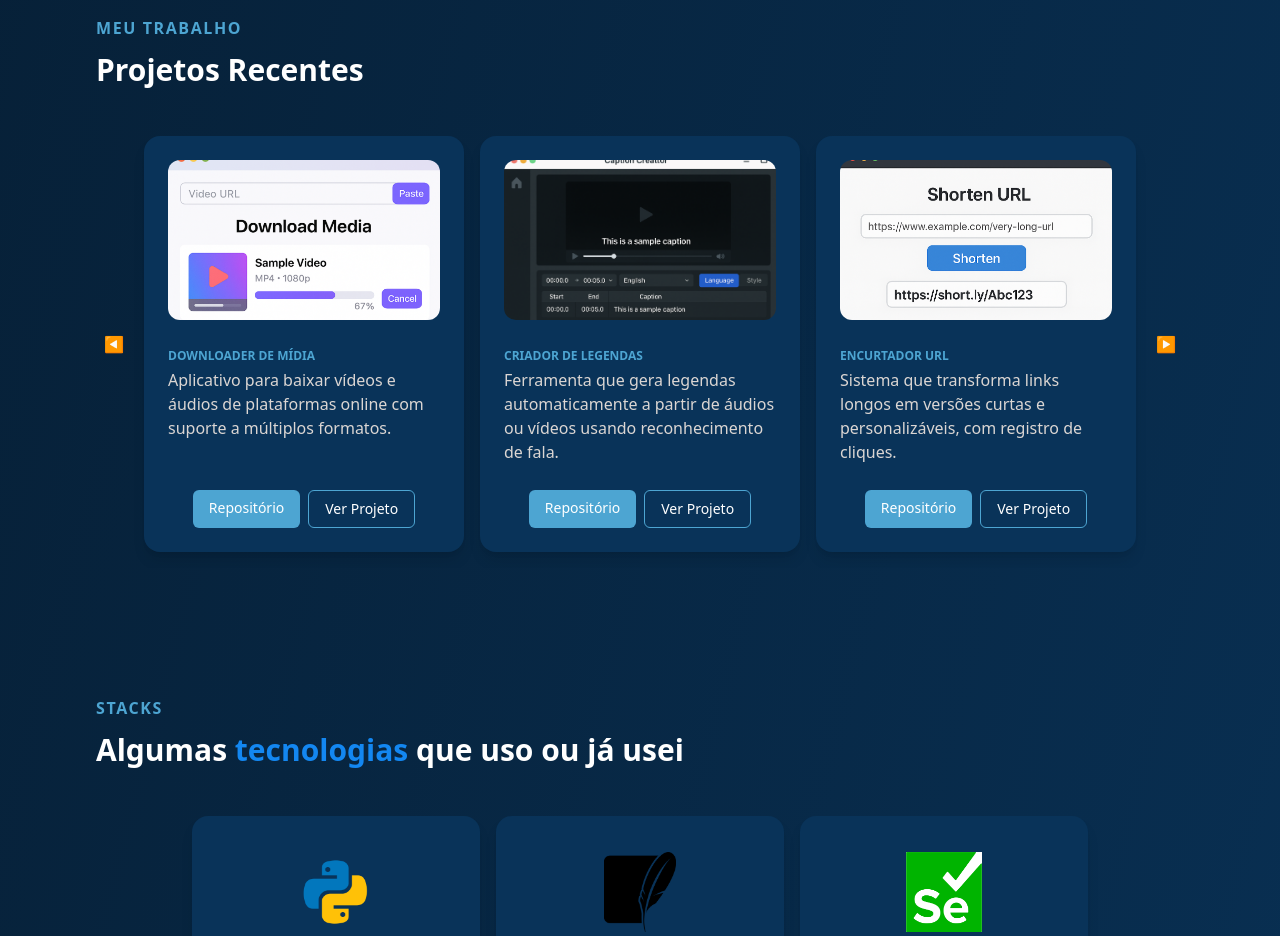
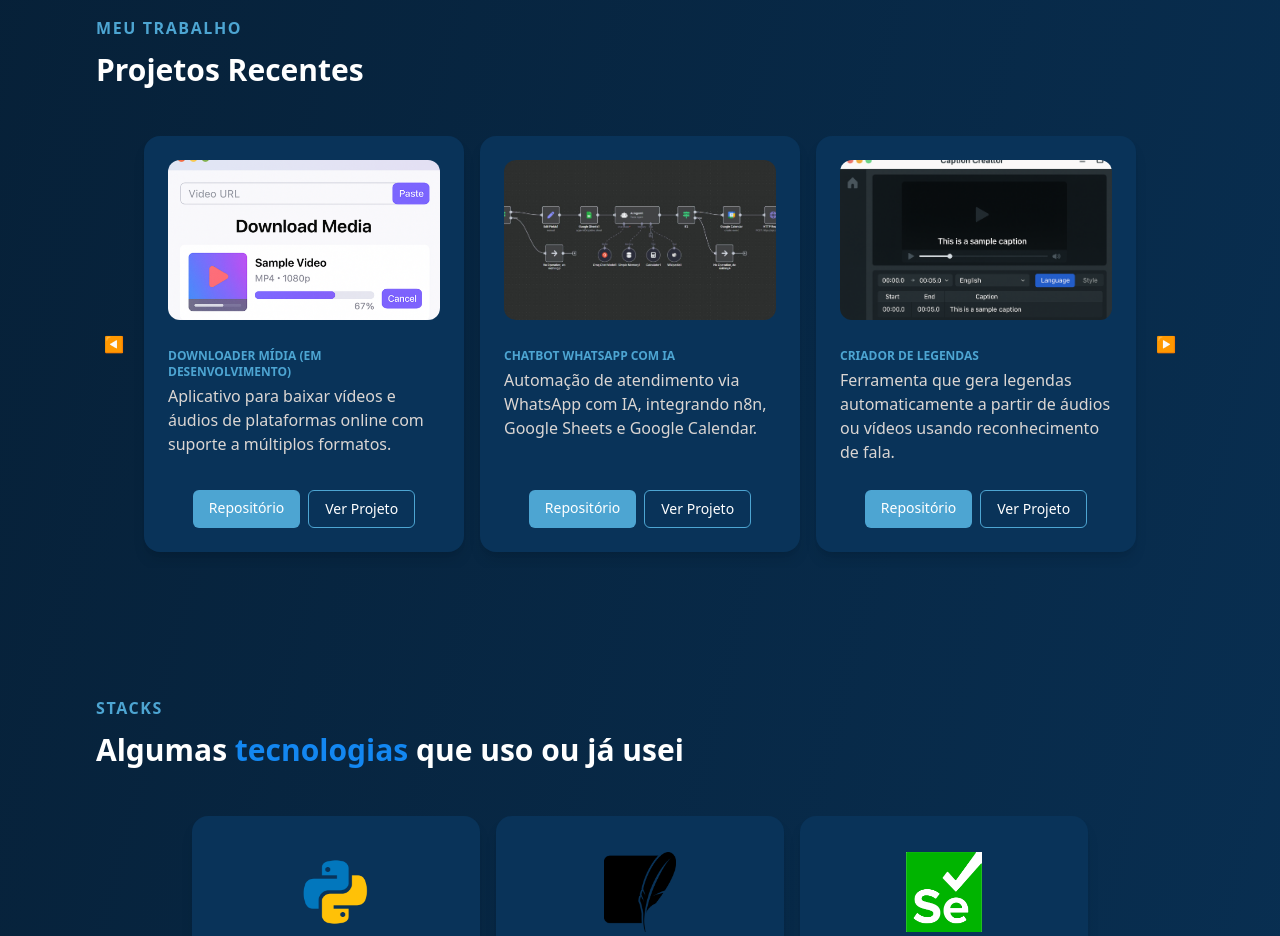
Before and after one commit to vmellozk/portfolio-profissional, a React (Vite) app: page / in a window 1280 px wide. Shown: the part 2040-2976 px from the top of the page. Built offline with nearby package versions, Linux system fonts and the light colour scheme.

Commit message:
incluindo projeto do chatbot com ia que fiz com n8n nos cards de projetos

```diff
--- a/src/App.tsx
+++ b/src/App.tsx
@@ -80,7 +80,8 @@ export default function App() {
   const scrollContainerProjects = useRef<HTMLDivElement | null>(null);
 
   const projects = [
-    { id: "Downloader de Mídia", title: "Downloader de Mídia", description: "Aplicativo para baixar vídeos e áudios de plataformas online com suporte a múltiplos formatos.", image: "images/downloader_midia_of.png", repoLink: "https://github.com/vmellozk/downloader-midia", viewProject: "https://youtu.be/5T__ed89DhM" },
+    { id: "Downloader de Mídia", title: "Downloader Mídia (Em Desenvolvimento)", description: "Aplicativo para baixar vídeos e áudios de plataformas online com suporte a múltiplos formatos.", image: "images/downloader_midia_of.png", repoLink: "https://github.com/vmellozk/downloader-midia", viewProject: "https://youtu.be/5T__ed89DhM" },
+    { id: "ChatBot WhatsApp com IA", title: "ChatBot WhatsApp com IA", description: "Automação de atendimento via WhatsApp com IA, integrando n8n, Google Sheets e Google Calendar.", image: "images/chatbot-n8n.jpg", repoLink: "", viewProject: "" },
     { id: "Criador de Legendas", title: "Criador de Legendas", description: "Ferramenta que gera legendas automaticamente a partir de áudios ou vídeos usando reconhecimento de fala.", image: "images/criador_legendas_of.png", repoLink: "https://github.com/vmellozk/Legendas_Auto", viewProject: "https://youtu.be/VgotVRvI0uw" },
     { id: "Encurtador de URL", title: "Encurtador URL", description: "Sistema que transforma links longos em versões curtas e personalizáveis, com registro de cliques.", image: "images/encurtador_url_of.png", repoLink: "https://github.com/vmellozk/encurtador-url", viewProject: "https://youtu.be/M-yneh7qwiU" },
     { id: "Automação de Certificados", title: "Automação de Certificados", description: "Sistema que gera e envia certificados personalizados automaticamente com base em formulários ou listas de presença.", image: "images/certificados_of.png", repoLink: "https://github.com/vmellozk/Certificados_Auto", viewProject: "https://github.com/vmellozk/Certificados_Auto" },
```
Also changed, not shown: public/images/chatbot-n8n.jpg (added).
